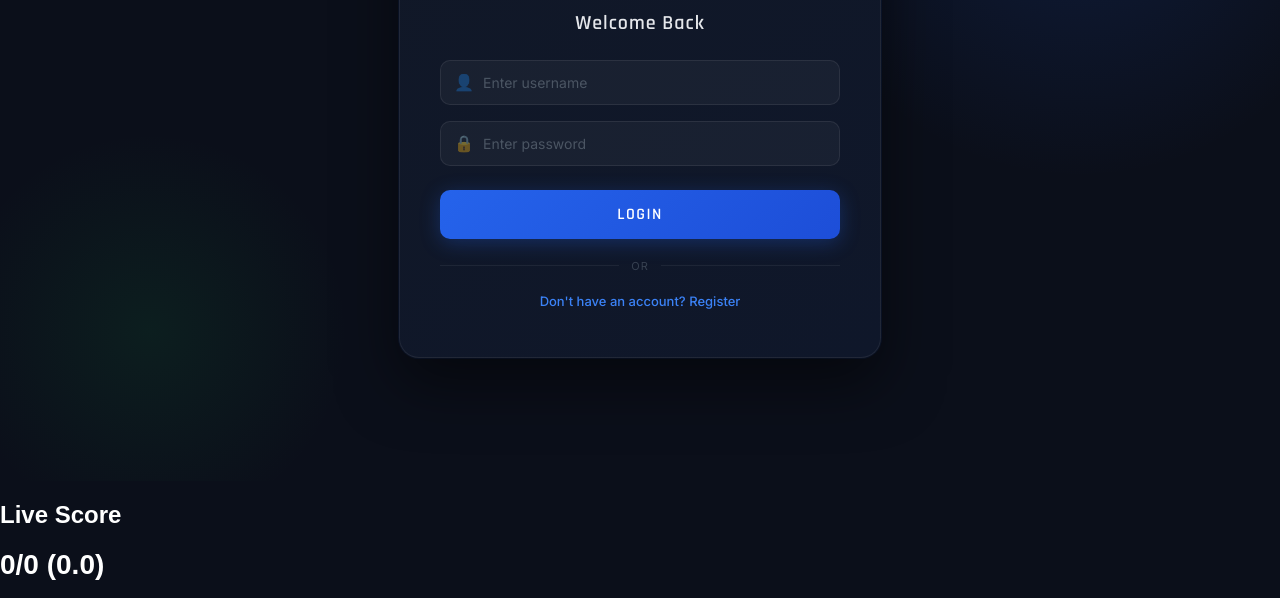
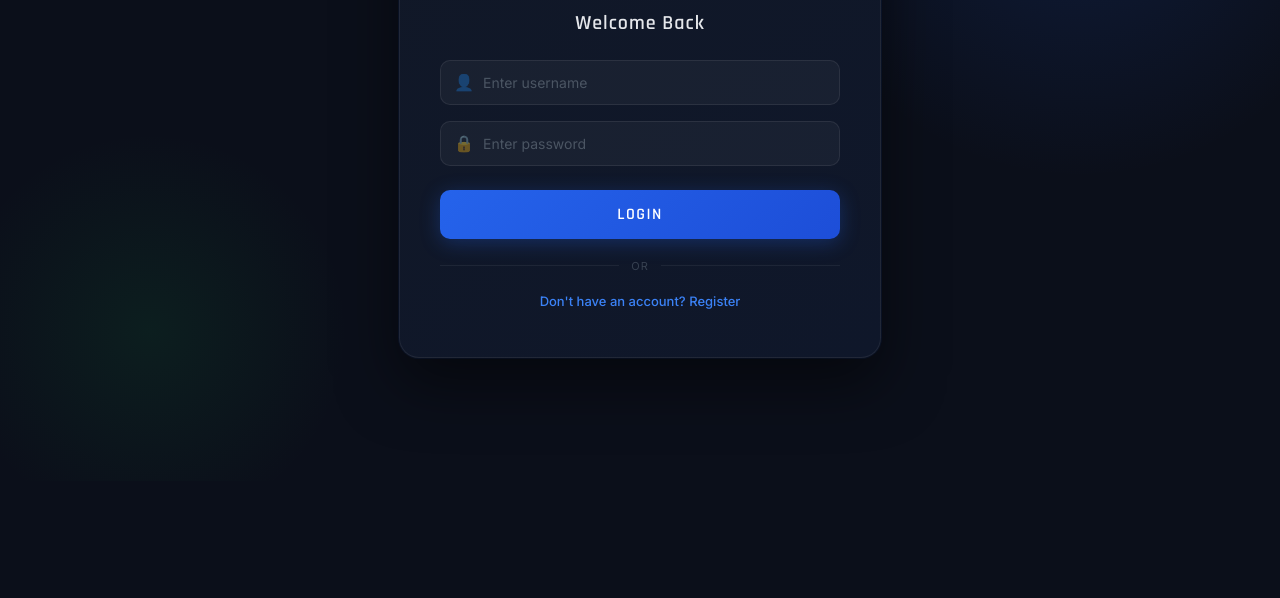
Before and after one commit to tallurijayasri57-dotcom/Harsha_kcp, a website: page public/index.html in a window 1280 px wide. Shown: the part 319-917 px from the top of the page. After the commit the page ends 800 px from the top, so only its background shows below. Drawn offline with Linux system fonts and the light colour scheme.

Commit message:
fix score page div

```diff
--- a/public/index.html
+++ b/public/index.html
@@ -407,7 +407,7 @@ html, body { overflow-x: hidden; }
     <div id="finishedMatchesList" style="margin-top:10px;"></div>
   </div>
 </div>
-  <h2>Live Score</h2>
+<div id="score" class="page">
   <div class="overs-info-badge" id="oversInfoBadge" style="display:none;">⏱️ Match: <span id="oversInfoText">— overs</span></div>
   <h3 id="targetBox"></h3>
   <div class="score"><span id="scoreRuns">0</span>/<span id="scoreWkts">0</span> (<span id="overs">0.0</span>)</div>
```
